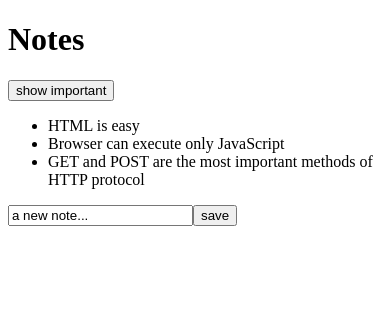
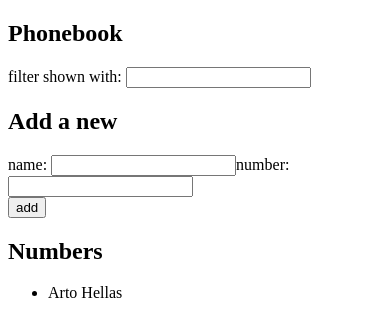
Before and after one commit to MehtabS3/full-stack, a React (Vite) app in the folder part1/: page / in a window 390 px wide. Shown: the top 336 px of the page. Built offline with nearby package versions, Linux system fonts and the light colour scheme.

Commit message:
Phonebook

```diff
--- /dev/null
+++ b/part1/src/App5.jsx
@@ -0,0 +1,71 @@
+import { useState } from "react";
+
+const App = () => {
+  const [persons, setPersons] = useState([{ name: "Arto Hellas" }]);
+  const [newName, setNewName] = useState("");
+  const [newNum, setNewNum] = useState("");
+  const [searchName, setNewSearch] = useState("");
+
+  const addPers = (event) => {
+    event.preventDefault();
+    const personExists = persons.some((person) => person.name === newName);
+    if (personExists) {
+      alert(`${newName} is already added to phonebook`);
+    } else {
+      const newObj = {
+        name: newName,
+        number: newNum,
+      };
+      setPersons(persons.concat(newObj));
+      setNewName("");
+      setNewNum("");
+    }
+  };
+
+  const personSearch = searchName
+    ? persons.filter((person) =>
+        person.name.toLowerCase().includes(searchName.toLowerCase())
+      )
+    : persons;
+
+  const handleNameChange = (event) => {
+    console.log(event.target.value);
+    setNewName(event.target.value);
+  };
+
+  const handleNumChange = (event) => {
+    console.log(event.target.value);
+    setNewNum(event.target.value);
+  };
+
+  const handleSearch = (event) => {
+    console.log(event.target.value);
+    setNewSearch(event.target.value);
+  };
+  return (
+    <div>
+      <h2>Phonebook</h2>
+      <div>
+        filter shown with: <input value={searchName} onChange={handleSearch} />
+      </div>
+      <h2>Add a new</h2>
+      <form onSubmit={addPers}>
+        <div>
+          name: <input value={newName} onChange={handleNameChange} />
+          number: <input value={newNum} onChange={handleNumChange} />
+        </div>
+        <div>
+          <button type="submit">add</button>
+        </div>
+      </form>
+      <h2>Numbers</h2>
+      <ul>
+        {personSearch.map((person, index) => (
+          <li key={index}>{person.name}</li>
+        ))}
+      </ul>
+    </div>
+  );
+};
+
+export default App;
--- a/part1/src/main.jsx
+++ b/part1/src/main.jsx
@@ -1,25 +1,23 @@
 import ReactDOM from "react-dom/client";
 
-import App from "./App4";
+import App from "./App5";
 
-const notes = [
-  {
-    id: 1,
-    content: "HTML is easy",
-    important: true,
-  },
-  {
-    id: 2,
-    content: "Browser can execute only JavaScript",
-    important: false,
-  },
-  {
-    id: 3,
-    content: "GET and POST are the most important methods of HTTP protocol",
-    important: true,
-  },
-];
+// const notes = [
+//   {
+//     id: 1,
+//     content: "HTML is easy",
+//     important: true,
+//   },
+//   {
+//     id: 2,
+//     content: "Browser can execute only JavaScript",
+//     important: false,
+//   },
+//   {
+//     id: 3,
+//     content: "GET and POST are the most important methods of HTTP protocol",
+//     important: true,
+//   },
+// ];
 
-ReactDOM.createRoot(document.getElementById("root")).render(
-  <App notes={notes} />
-);
+ReactDOM.createRoot(document.getElementById("root")).render(<App />);
```
